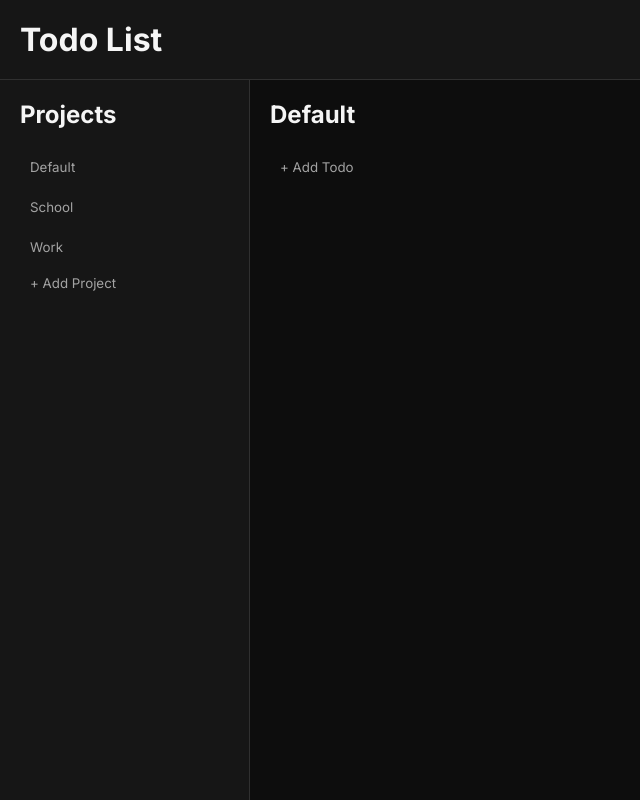
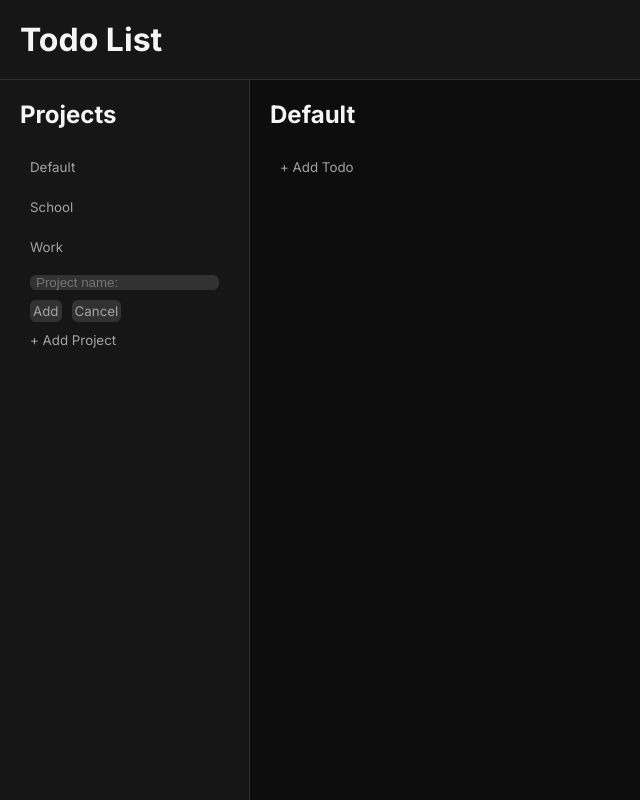
Before and after one commit to Spanky45/todo-list, a website built with webpack: page src/template.html in a window 1280 px wide. Both pictures are taken after a click on the button "+ Add Project". Shown: the whole page, without its empty margins (0-640 px from the left). Built offline with nearby package versions, Linux system fonts and the light colour scheme.

Commit message:
COmpleted adding project todo to the UI.

```diff
--- a/src/dom.js
+++ b/src/dom.js
@@ -1,17 +1,23 @@
+
+/**
+ * Displays all projects in the sidebar.
+ * Updates the main content when a project is selected.
+ *
+ * @param {TodoManager} manager - The application's project manager.
+ */
 function renderProjects(manager) {
     const projectsList = document.querySelector(".projects-list");
     const projectTitle = document.querySelector(".current-project-title");
 
+    // Clear existing buttons to prevent duplicates when re-rendering
     projectsList.textContent = "";
 
     manager.projects.forEach((project) => {
-        // console.log(project.name);
         const projectName = document.createElement("button");
 
         projectName.textContent = project.name;
 
         projectName.addEventListener("click", () => {
-            // console.log(project.name);
             projectTitle.textContent = project.name;
             renderTodos(project);
         });
@@ -20,13 +26,18 @@ function renderProjects(manager) {
     });
 }
 
+/**
+ * Displays the todos belonging to a selected project.
+ *
+ * @param {Project} project - The project whose todos will be displayed.
+ */
 function renderTodos(project) {
     const todoListContainer = document.querySelector(".todo-list");
 
+    // Clear previously displayed todos when switching projects
     todoListContainer.textContent = "";
 
     project.todos.forEach((todo) => {
-        // console.log(todo.title);
         const todoItem = document.createElement("div");
         todoItem.classList.add("todo-item");
         todoItem.textContent = todo.title;
@@ -35,4 +46,46 @@ function renderTodos(project) {
     });
 }
 
-export { renderProjects, renderTodos };
+/**
+ * Sets up the Add Project form and its event listeners.
+ * Handles opening, submitting, and canceling the form.
+ *
+ * @param {TodoManager} manager - The application's project manager.
+ */
+function setupAddProject(manager) {
+    const addProjectBtn = document.querySelector(".add-project-btn");
+    const addProjectForm = document.querySelector(".add-project-form");
+    const projectNameInput = document.querySelector(".project-name-input");
+    const cancelProjectBtn = document.querySelector(".cancel-project-btn");
+
+    addProjectBtn.addEventListener("click", () => {
+        addProjectForm.hidden = false;
+    });
+
+    addProjectForm.addEventListener("submit", (event) => {
+        // Prevent the browser's default form submission and page reload
+        event.preventDefault();
+
+        const inputValue = projectNameInput.value.trim();
+
+        // Reject empty or whitespace-only project names
+        if (inputValue === "") {
+            return;
+        }
+
+        manager.addProject(inputValue);
+        renderProjects(manager);
+
+        // Reset and hide the form after successful submission
+        projectNameInput.value = "";
+        addProjectForm.hidden = true;
+    });
+
+    cancelProjectBtn.addEventListener("click", () => {
+        // Discard unsaved input when the user cancels
+        addProjectForm.hidden = true;
+        projectNameInput.value = "";
+    });
+}
+
+export { renderProjects, renderTodos, setupAddProject };
--- a/src/index.js
+++ b/src/index.js
@@ -4,6 +4,7 @@ import { Project } from "./project";
 import { TodoManager } from "./todoManager";
 import { renderProjects } from "./dom";
 import { renderTodos } from "./dom";
+import { setupAddProject } from "./dom";
 
 const manager = new TodoManager();
 const homework = new Todo(
@@ -28,4 +29,5 @@ console.log(school);
 console.log(manager);
 
 renderProjects(manager);
+setupAddProject(manager);
 // renderTodos(school);
--- a/src/styles.css
+++ b/src/styles.css
@@ -74,3 +74,41 @@ button {
 .projects-list button {
     width: 100%;
 }
+
+.add-project-form {
+    display: flex;
+    flex-direction: column;
+    gap: 10px;
+    margin-top: 10px;
+    margin-left: 10px;
+}
+
+.add-project-form[hidden] {
+    display: none;
+}
+
+.add-project-form-btn-container button {
+    font-family: inherit;
+    color: var(--text-secondary);
+    background-color: rgb(50, 50, 50);
+    border: none;
+    cursor: pointer;
+    padding: 3px;
+    border-radius: 6px;
+    text-align: left;
+}
+
+.add-project-form-btn-container {
+    display: flex;
+    gap: 10px;
+}
+
+.project-name-input {
+    margin-right: 10px;
+    background-color: rgb(50, 50, 50);
+    border-radius: 6px;
+    box-shadow: none;
+    border: none;
+    padding: 0 6px;
+    color: var(--text-secondary);
+}
--- a/src/template.html
+++ b/src/template.html
@@ -13,6 +13,13 @@
         <aside class="side-bar">
             <h2>Projects</h2>
             <div class="projects-list"></div>
+            <form class="add-project-form" hidden>
+                <input type="text" class="project-name-input" placeholder="Project name:" required>
+                <div class="add-project-form-btn-container">
+                    <button type="submit">Add</button>
+                    <button type="button" class="cancel-project-btn">Cancel</button>
+                </div>
+            </form>
             <button class="add-project-btn">+ Add Project</button>
         </aside>
 
```
